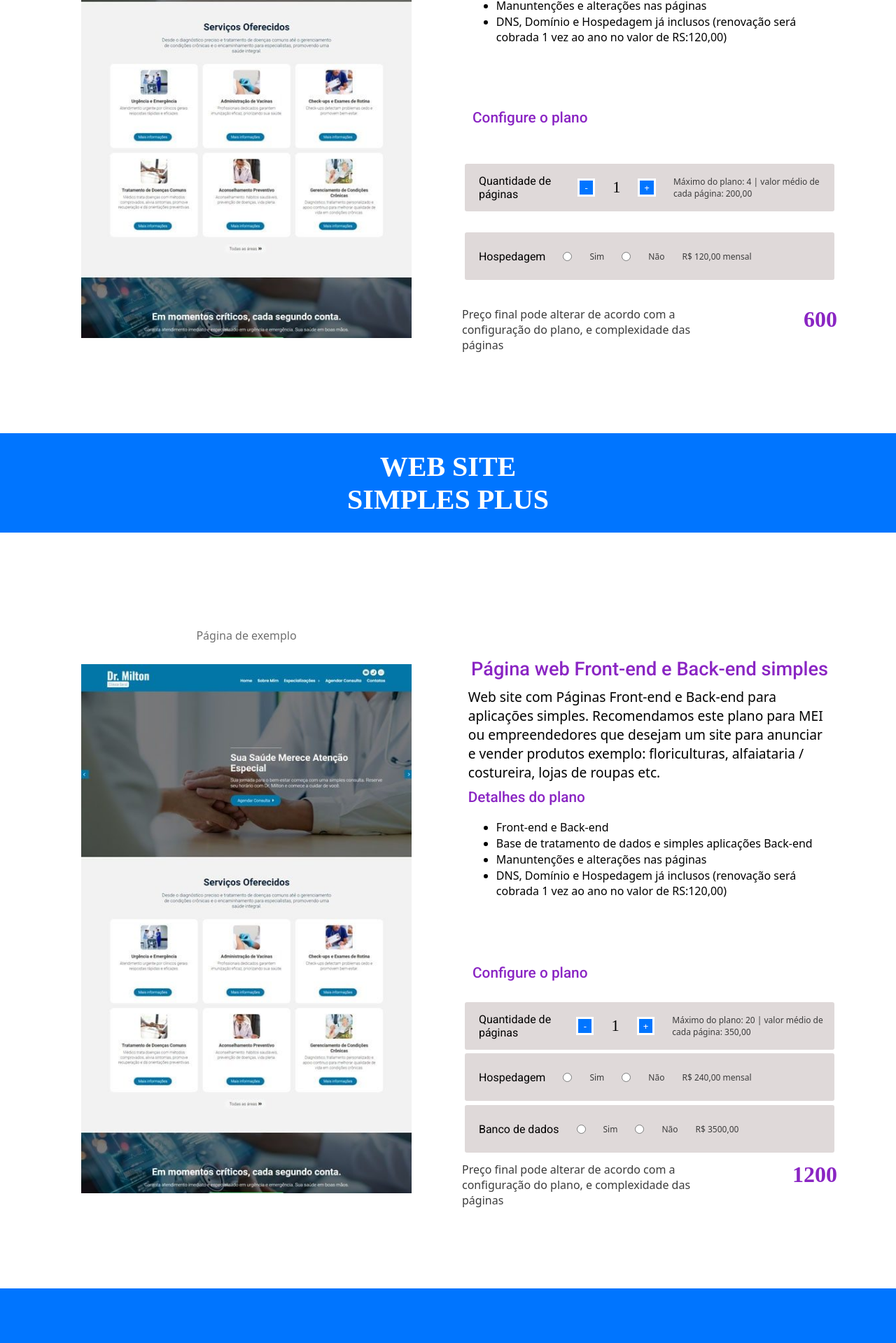
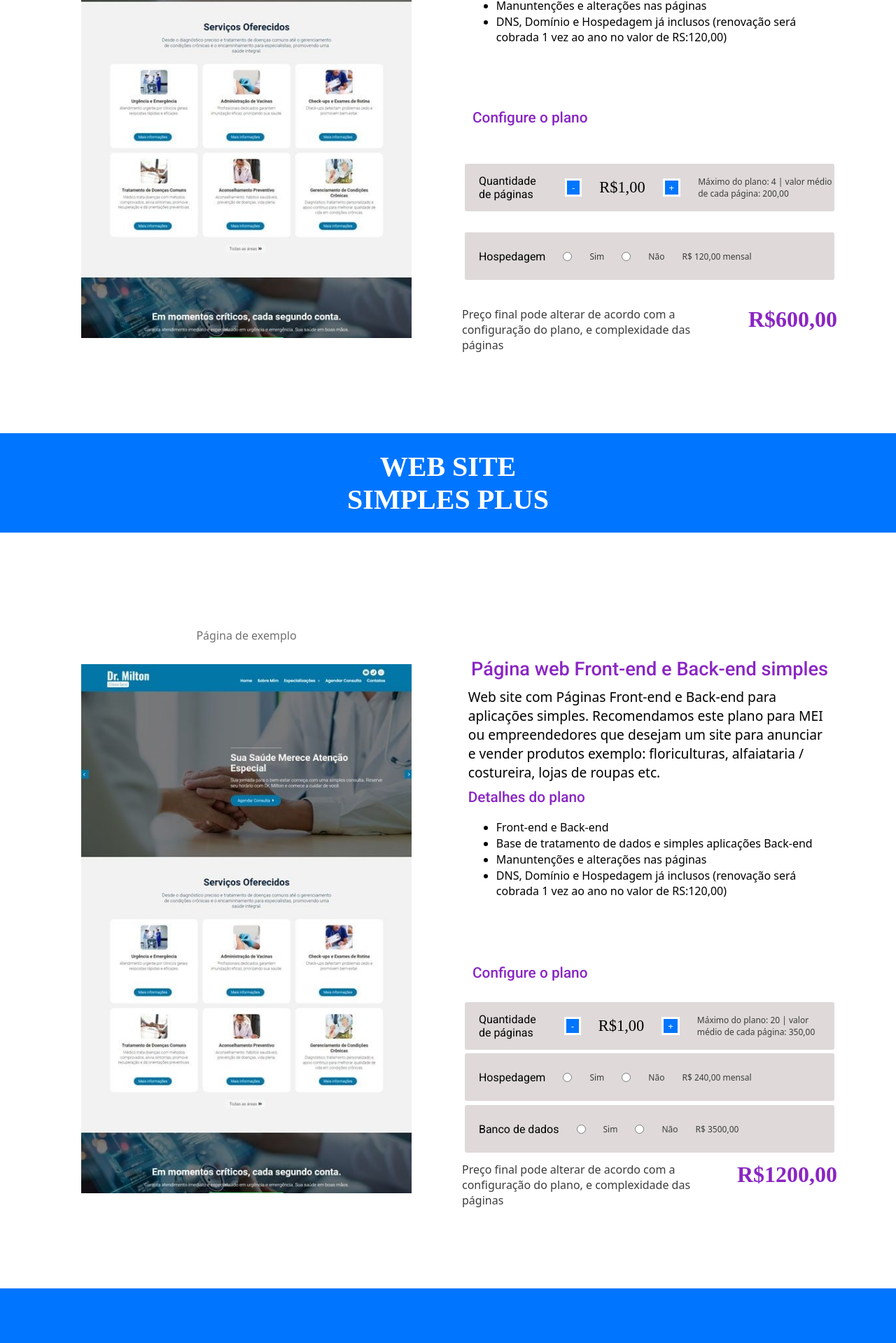
Before and after one commit to workSilas/CRIAATIVO, a React (Create React App) app: page /Planos in a window 1280 px wide. Shown: the part 2809-4728 px from the top of the page at 70% size. Built offline with nearby package versions, Linux system fonts and the light colour scheme; a web font is replaced by a local one.

Commit message:
Display dos valores.

```diff
--- a/src/Pages/planos/index.jsx
+++ b/src/Pages/planos/index.jsx
@@ -223,7 +223,7 @@ export default function Planos() {
                   <h3>Quantidade de páginas</h3>
                   <button onClick={Subtraiu}>-</button>
 
-                  <h4>{qtd_pag_simples}</h4>
+                  <h4>R${qtd_pag_simples.toFixed(2).replace(".", ",")}</h4>
 
                   <button onClick={Adicionou}>+</button>
 
@@ -248,7 +248,7 @@ export default function Planos() {
 
               <div className='preco-plano'>
                 <p>Preço final pode alterar de acordo com a configuração do plano, e complexidade das páginas </p>
-                <h1>{preco_pag_simples}</h1>
+                <h1>R${preco_pag_simples.toFixed(2).replace(".", ",")}</h1>
               </div>
 
 
@@ -315,7 +315,7 @@ export default function Planos() {
                   <h3>Quantidade de páginas</h3>
                   <button onClick={Subtraiu_plus}>-</button>
 
-                  <h4>{qtd_pag_simples_plus}</h4>
+                  <h4>R${qtd_pag_simples_plus.toFixed(2).replace(".", ",")}</h4>
 
                   <button onClick={Adicionou_plus}>+</button>
 
@@ -343,7 +343,7 @@ export default function Planos() {
 
               <div className='preco-plano'>
                 <p>Preço final pode alterar de acordo com a configuração do plano, e complexidade das páginas </p>
-                <h1>{preco_pag_simples_plus}</h1>
+                <h1>R${preco_pag_simples_plus.toFixed(2).replace(".", ",")}</h1>
               </div>
 
 
@@ -356,7 +356,7 @@ export default function Planos() {
 
       </div>
 
-      <Rodape/>
+      <Rodape />
 
     </div>
 
```
